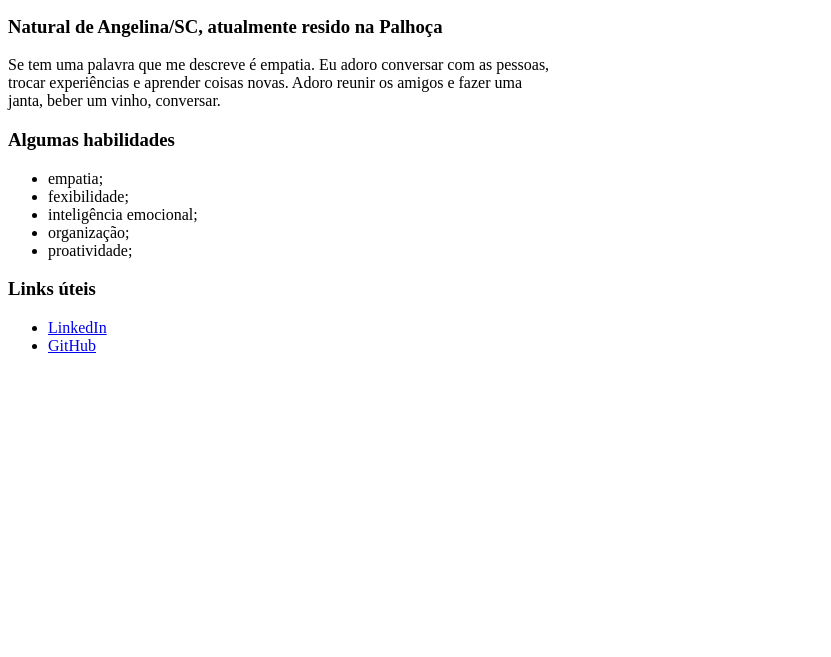
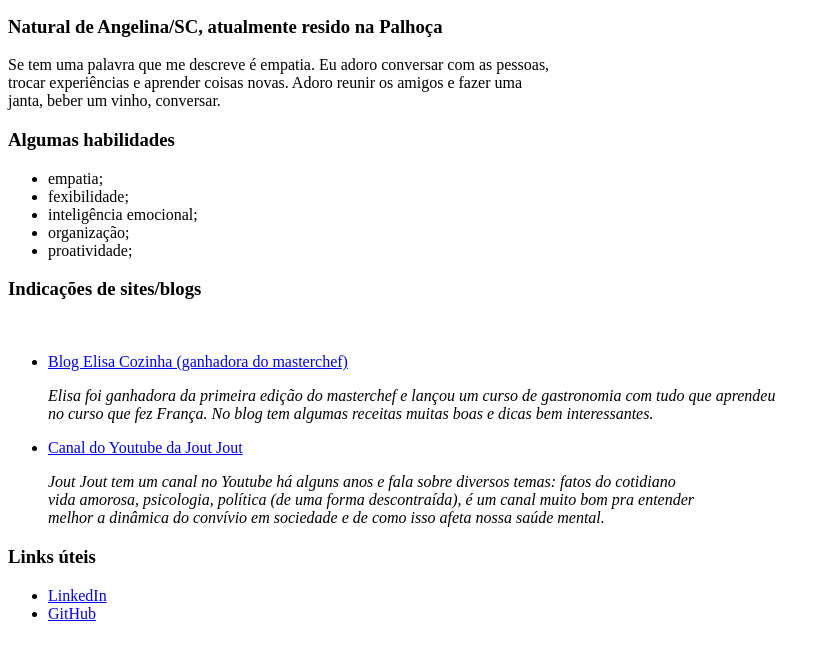
Before and after one commit to lucastaroscky/lucastaroscky.github.io, a plain HTML site: page index.html in a window 1280 px wide. Shown: the part 131-788 px from the top of the page, without its empty margins (0-831 px from the left). Drawn offline with Linux system fonts and the light colour scheme.

Commit message:
links - commit

```diff
--- a/index.html
+++ b/index.html
@@ -1,11 +1,14 @@
 <!DOCTYPE html>
 <html>
+
 <head>
     <meta charset="utf-8">
     <title>Portfólio</title>
+
 <body>
 
-            <a href="/foto-portfolio.jpeg"><img src="/foto-portfolio.jpeg" alt="foto de perfil de Lucas Staroscky" width="210px"></a>
+    <a href="/foto-portfolio.jpeg"><img src="/foto-portfolio.jpeg" alt="foto de perfil de Lucas Staroscky"
+            width="210px"></a>
     <h1><strong> Lucas Staroscky</strong></h1>
     <h3>Estudande de Desenvolvimento de Software | Trybe</h3>
     <h3 id="descrição">Natural de Angelina/SC, atualmente resido na Palhoça</h3>
@@ -20,10 +23,28 @@
             <li>organização;</li>
             <li>proatividade;</li>
         </ul>
+        <h3 id="sites"> Indicações de sites/blogs</h3><br>
+        <ul>
+            <li><a target="_blank" href="http://elisafernandescozinha.com.br/blog/">Blog Elisa Cozinha (ganhadora do masterchef)</a>
+            </li>
+            <p> <em>Elisa foi ganhadora da primeira edição do masterchef e lançou um curso de gastronomia com tudo que
+                    aprendeu<br>
+                    no curso que fez França. No blog tem algumas receitas muitas boas e dicas bem interessantes.</em>
+            </p>
+            <li><a target="_blank" href="https://www.youtube.com/user/joutjoutprazer">Canal do Youtube da Jout Jout</a></li>
+            <p>
+                <em>
+                    Jout Jout tem um canal no Youtube há alguns anos e fala sobre diversos temas: fatos do cotidiano<br>
+                    vida amorosa, psicologia, política (de uma forma descontraída), é um canal muito bom pra entender<br>
+                    melhor a dinâmica do convívio em sociedade e de como isso afeta nossa saúde mental.
+                </em>
+
+            </p>
+        </ul>
         <h3 id="links-uteis">Links úteis</h3>
         <ul>
-                           <li><a href="https://www.linkedin.com/in/lucas-staroscky/">LinkedIn</a></li>
-                           <li><a href="https://github.com/lucastaroscky">GitHub</a></li>
+            <li><a target="_blank"  href="https://www.linkedin.com/in/lucas-staroscky/">LinkedIn</a></li>
+            <li><a target="_blank"  href="https://github.com/lucastaroscky">GitHub</a></li>
         </ul>
 
 
@@ -34,4 +55,5 @@
 </body>
 
 </head>
+
 </html>
```
Lines whose indentation alone changed are shown as unchanged.
